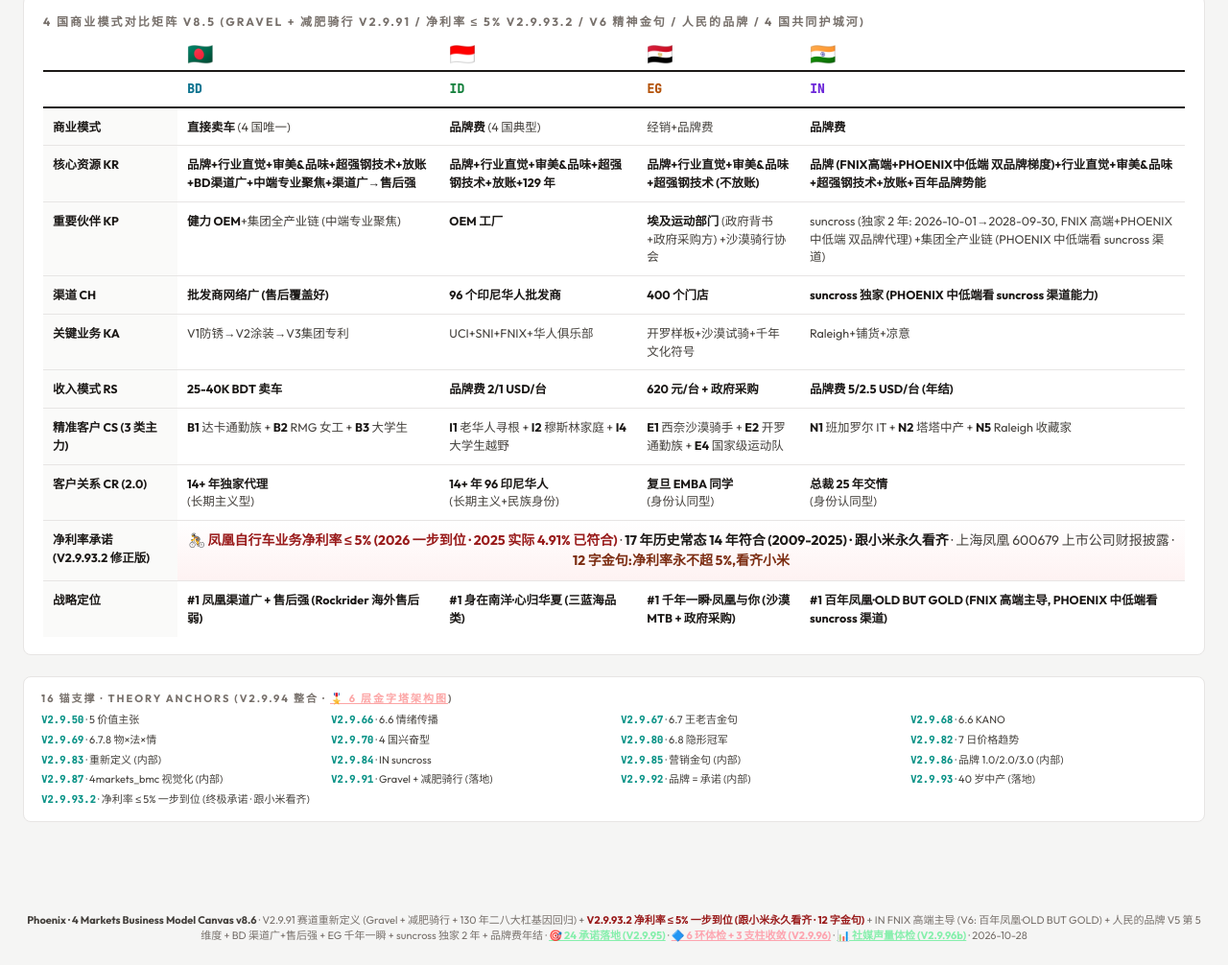
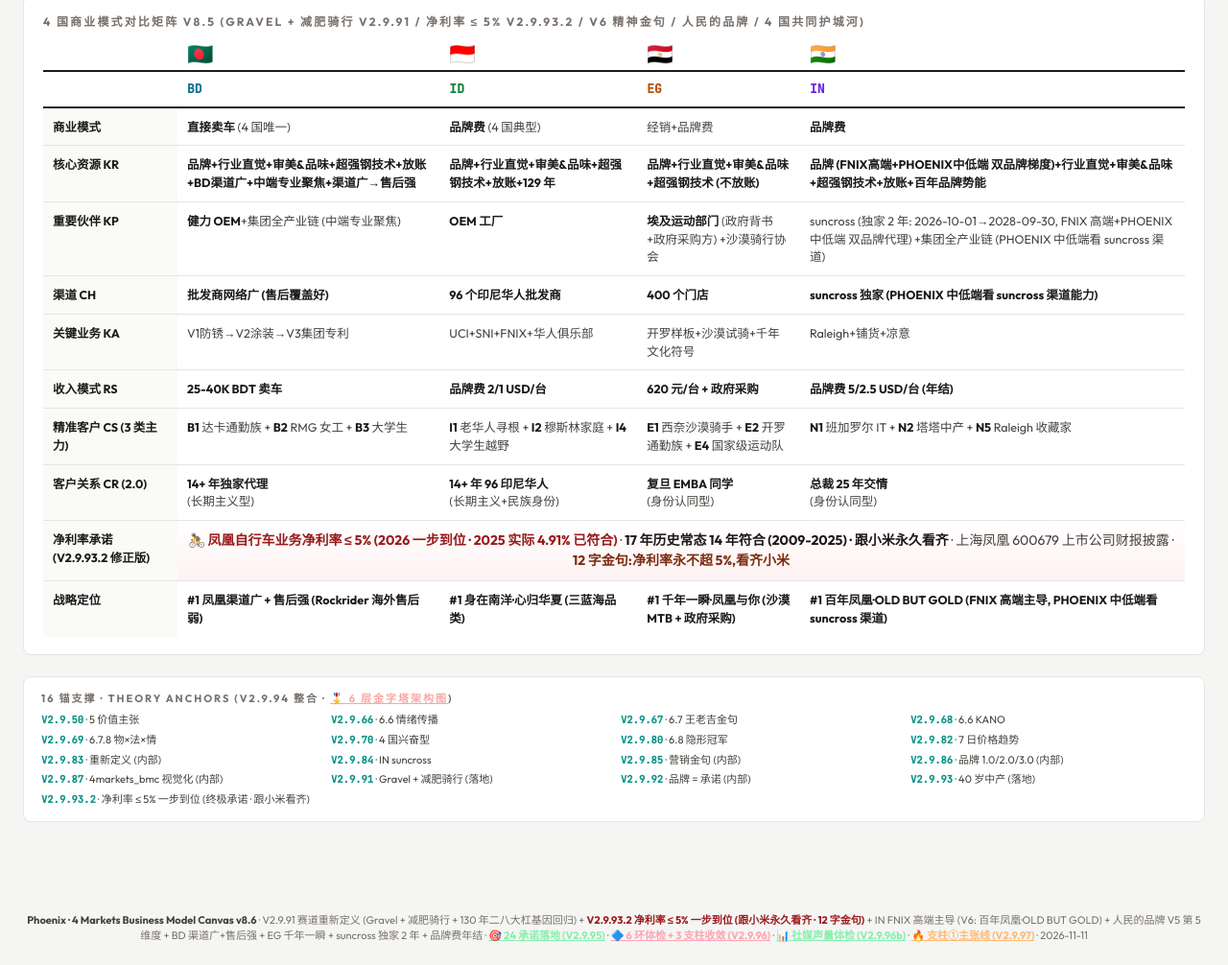
Before and after one commit to hyluolue/PHOENIX-LIVE, a plain HTML site: page 4markets_bmc.html in a window 1280 px wide. Shown: the part 2221-3227 px from the top of the page at 96% size. Drawn offline with Linux system fonts and the light colour scheme.

Commit message:
chore: deploy 4markets_bmc.html

```diff
--- a/4markets_bmc.html
+++ b/4markets_bmc.html
@@ -616,7 +616,7 @@ body {
 </main>
 
 <footer class="footer">
-  <strong>Phoenix · 4 Markets Business Model Canvas v8.6</strong> · V2.9.91 赛道重新定义 (Gravel + 减肥骑行 + 130 年二八大杠基因回归) + <strong style="color:#991b1b">V2.9.93.2 净利率 ≤ 5% 一步到位 (跟小米永久看齐 · 12 字金句)</strong> + IN FNIX 高端主导 (V6: 百年凤凰·OLD BUT GOLD) + 人民的品牌 V5 第 5 维度 + BD 渠道广+售后强 + EG 千年一瞬 + suncross 独家 2 年 + 品牌费年结 · <a href="./24promises_grid.html" style="color:#86efac;font-weight:700">🎯 24 承诺落地 (V2.9.95)</a> · <a href="./brand_6rings.html" style="color:#fda4af;font-weight:700">🔷 6 环体检 + 3 支柱收敛 (V2.9.96)</a> · <a href="./social_voice.html" style="color:#86efac;font-weight:700">📊 社媒声量体检 (V2.9.96b)</a> · 2026-10-28
+  <strong>Phoenix · 4 Markets Business Model Canvas v8.6</strong> · V2.9.91 赛道重新定义 (Gravel + 减肥骑行 + 130 年二八大杠基因回归) + <strong style="color:#991b1b">V2.9.93.2 净利率 ≤ 5% 一步到位 (跟小米永久看齐 · 12 字金句)</strong> + IN FNIX 高端主导 (V6: 百年凤凰·OLD BUT GOLD) + 人民的品牌 V5 第 5 维度 + BD 渠道广+售后强 + EG 千年一瞬 + suncross 独家 2 年 + 品牌费年结 · <a href="./24promises_grid.html" style="color:#86efac;font-weight:700">🎯 24 承诺落地 (V2.9.95)</a> · <a href="./brand_6rings.html" style="color:#fda4af;font-weight:700">🔷 6 环体检 + 3 支柱收敛 (V2.9.96)</a> · <a href="./social_voice.html" style="color:#86efac;font-weight:700">📊 社媒声量体检 (V2.9.96b)</a> · <a href="./pillar1_claim.html" style="color:#fdba74;font-weight:700">🔥 支柱①主张线 (V2.9.97)</a> · 2026-11-11
 </footer>
 
 <script>
```
